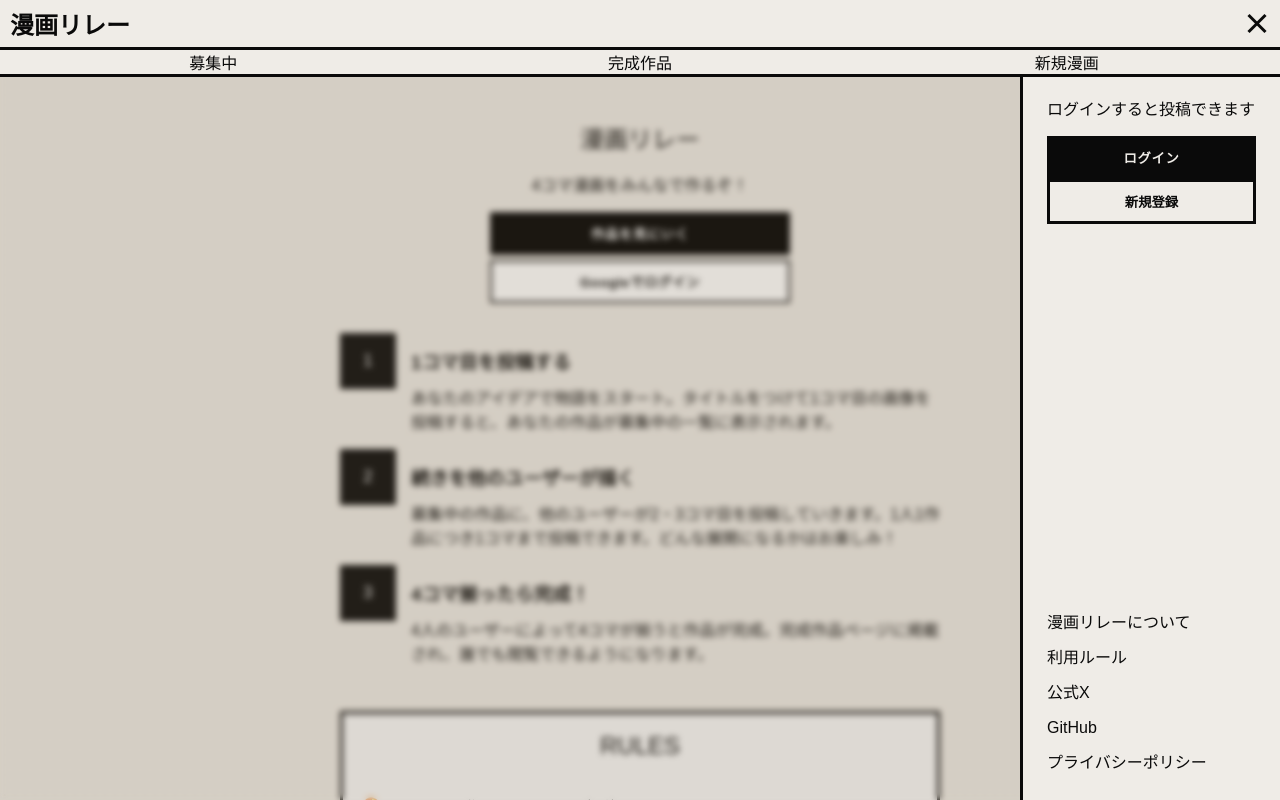
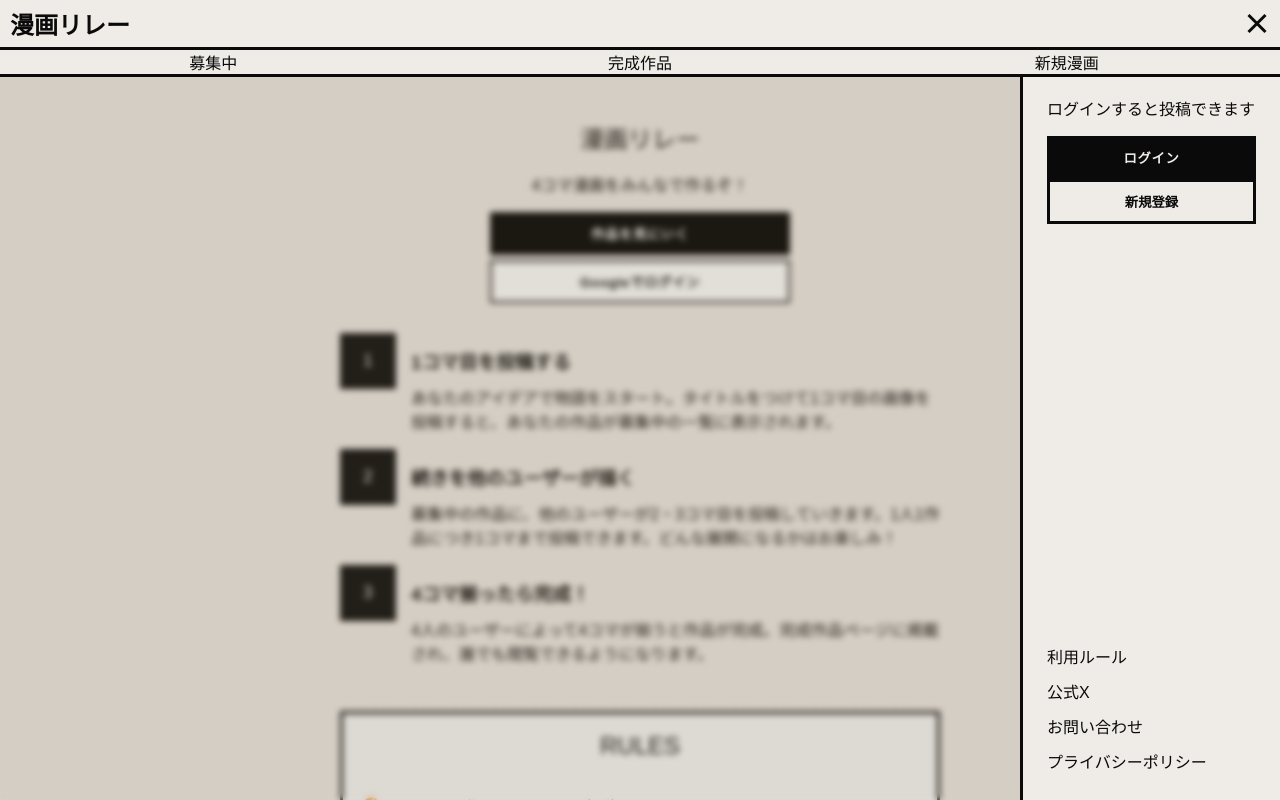
Before and after one commit to tororo-kombu/manga-relay, a Next.js app: page / in a window 1280 px wide. Both pictures are taken after a click on the button "メニュー". Shown: the top 800 px of the page. Built offline with nearby package versions, Linux system fonts and the light colour scheme; no server answers; a web font is replaced by a local one.

Commit message:
update rule

```diff
--- a/components/NavBar.tsx
+++ b/components/NavBar.tsx
@@ -117,10 +117,9 @@ export default function NavBar() {
               )}
             </div>
             <div className="menuBttomLink" style={{position: 'absolute', bottom: '20px', fontSize: '16px',lineHeight: '35px'}}>
-              <a href="https://github.com/tororo-kombu/manga-relay/blob/main/README.md#%E6%BC%AB%E7%94%BB%E3%83%AA%E3%83%AC%E3%83%BC-%E3%81%AB%E3%81%A4%E3%81%84%E3%81%A6">漫画リレーについて</a><br/>
               <a href="https://github.com/tororo-kombu/manga-relay/blob/main/README.md#%EF%B8%8F%E5%88%A9%E7%94%A8%E4%B8%8A%E3%81%AE%E3%83%AB%E3%83%BC%E3%83%AB">利用ルール</a><br/>
               <a href="">公式X</a><br/>
-              <a href="https://github.com/tororo-kombu/manga-relay/tree/main">GitHub</a><br/>
+              <a href="https://docs.google.com/forms/d/e/1FAIpQLSdJt7eMlSbg5kziSnyZ4G9hTW9Kbm7sejY86dYxDTla5g9BVQ/viewform?usp=dialog" target="_blank">お問い合わせ</a><br/>
               <a href="/privacy">プライバシーポリシー</a>
             </div>
           </div>
```
Also changed, not shown: 1 other file (tests, documents, lock files or other folders).
